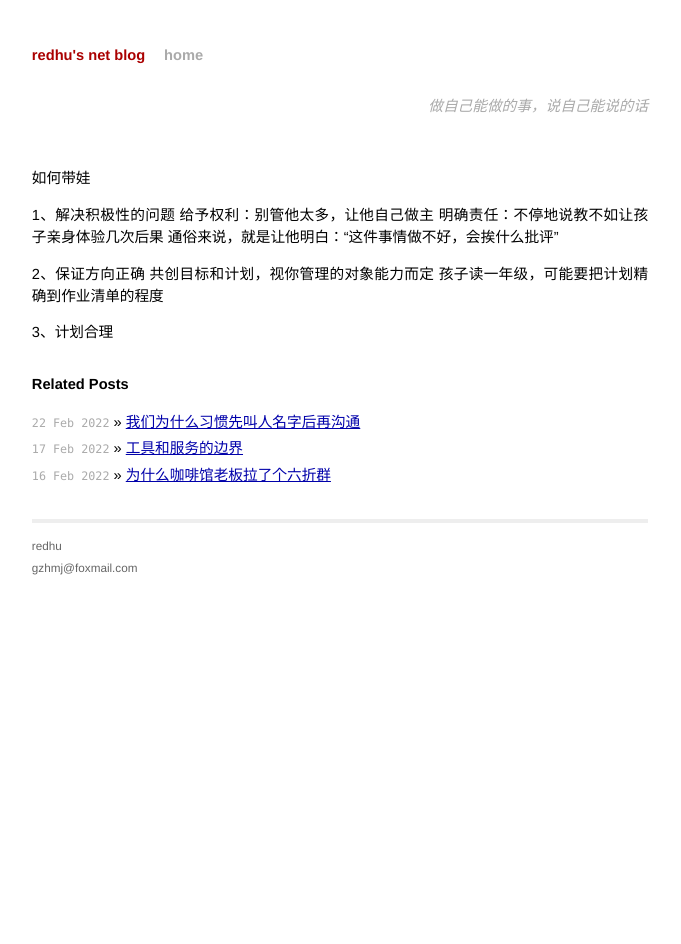
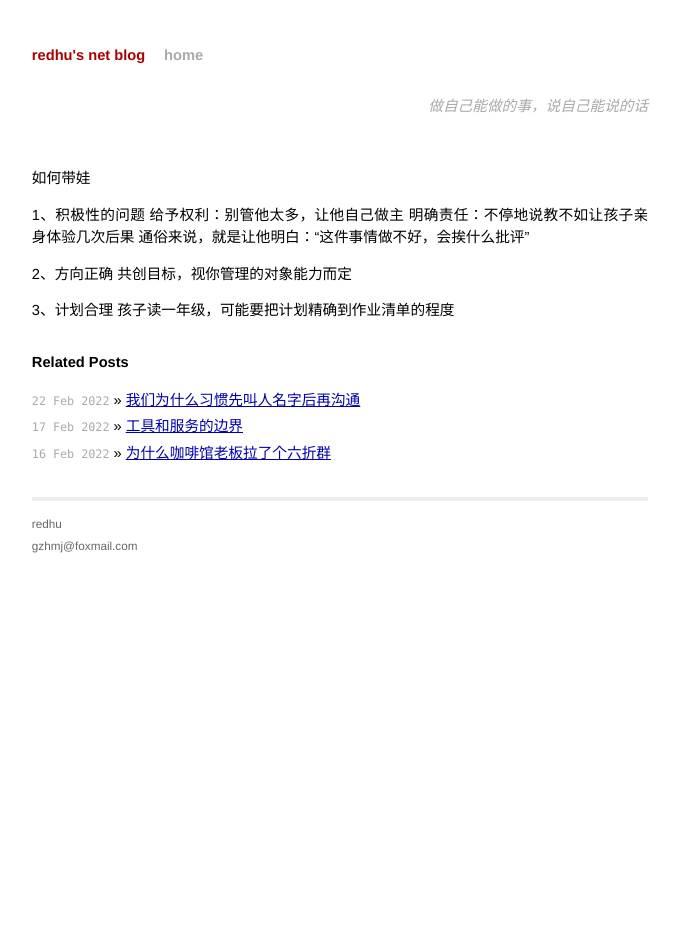
Before and after one commit to redhu/redhu.github.io, a Jekyll site: the page built from _posts/2022-5-11-带娃和带团队.md, in a window 1280 px wide. Shown: the whole page, without its empty margins (300-981 px from the left). Built offline with Jekyll 4.4.1, drawn with Linux system fonts in a browser that asks for light colours; our own code applies the rules of GitHub Pages for plain Markdown files; comment, search, counter and statistics services are not loaded.

Commit message:
add child edu

```diff
--- a/_posts/2022-5-11-带娃和带团队.md
+++ b/_posts/2022-5-11-带娃和带团队.md
@@ -1,12 +1,12 @@
 如何带娃
 
-1、解决积极性的问题
+1、积极性的问题
 给予权利：别管他太多，让他自己做主
 明确责任：不停地说教不如让孩子亲身体验几次后果
 通俗来说，就是让他明白：“这件事情做不好，会挨什么批评”
 
-2、保证方向正确
-共创目标和计划，视你管理的对象能力而定
-孩子读一年级，可能要把计划精确到作业清单的程度
+2、方向正确
+共创目标，视你管理的对象能力而定
 
 3、计划合理
+孩子读一年级，可能要把计划精确到作业清单的程度
```
